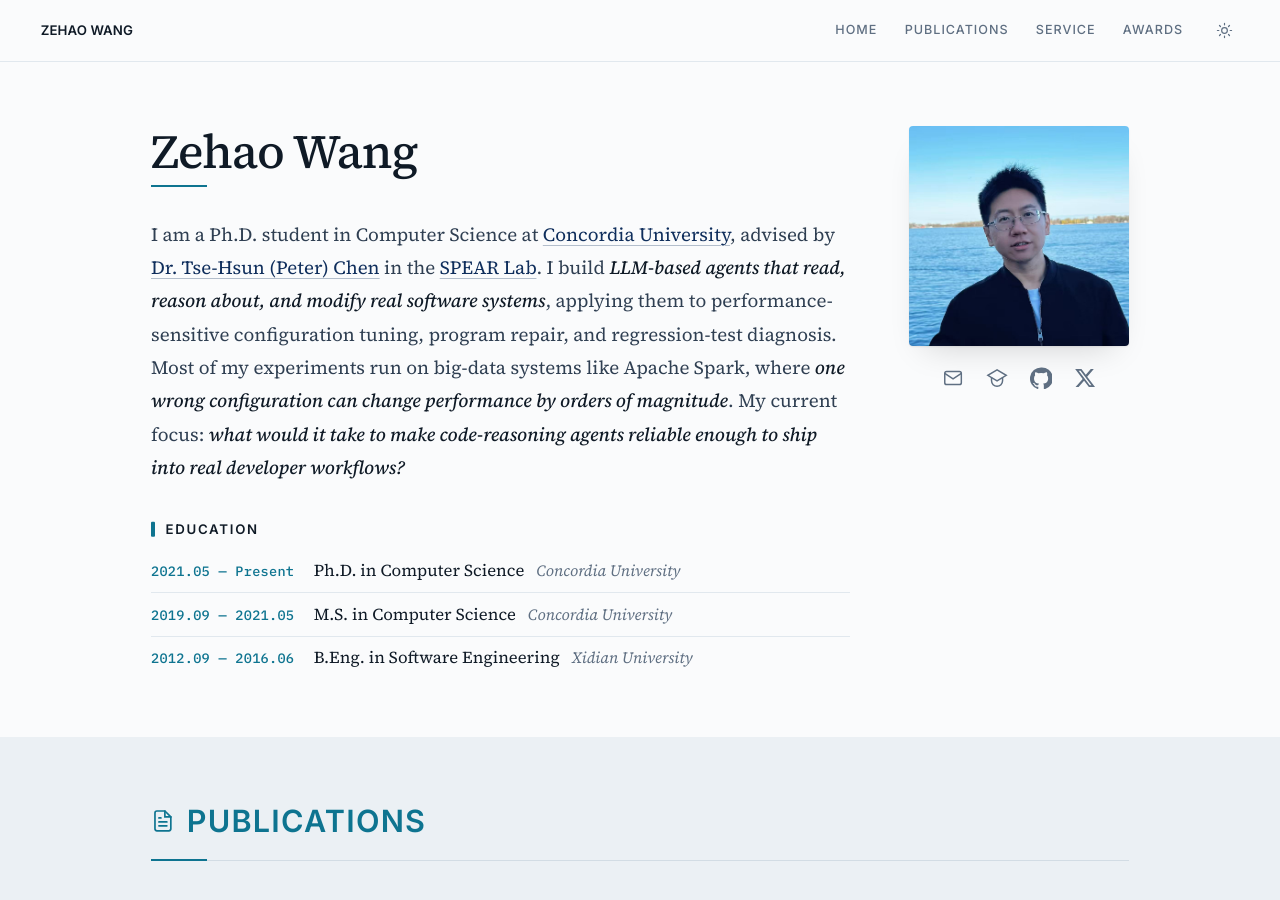
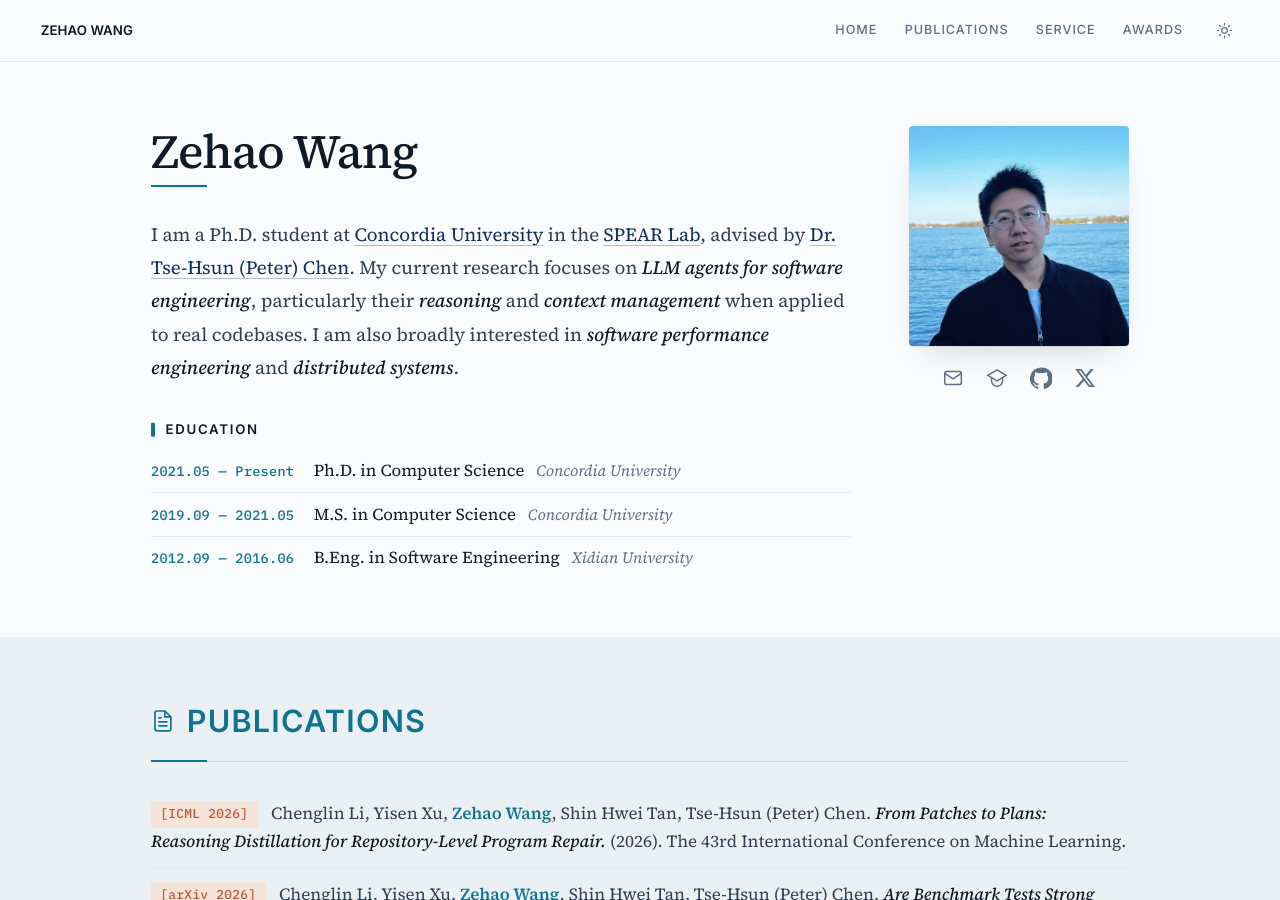
Before and after one commit to zehaowang00/zehaowang00.github.io, a Jekyll site: the page preview.html, which Jekyll copies as it is, in a window 1280 px wide and 900 px high. Built offline with Jekyll 4.4.1, drawn with Linux system fonts in a browser that asks for light colours.

Commit message:
Tighten bio to focus on LLM agent reasoning and context management
Replace longer 4-sentence bio with a 3-sentence version that better
matches the 2026 SE/AI landscape: leads with current research on LLM
agent reasoning and context management, then mentions broader interests
in software performance and distributed systems.

```diff
--- a/preview.html
+++ b/preview.html
@@ -43,17 +43,15 @@
           <hr class="home__rule">
 
           <p class="home__bio">
-            I am a Ph.D. student in Computer Science at
-            <a href="https://www.concordia.ca">Concordia University</a>,
+            I am a Ph.D. student at
+            <a href="https://www.concordia.ca">Concordia University</a>
+            in the <a href="https://users.encs.concordia.ca/~peterc/">SPEAR Lab</a>,
             advised by
-            <a href="https://petertsehsun.github.io/">Dr. Tse-Hsun (Peter) Chen</a>
-            in the <a href="https://users.encs.concordia.ca/~peterc/">SPEAR Lab</a>.
-            I build <em>LLM-based agents that read, reason about, and modify real software systems</em>,
-            applying them to performance-sensitive configuration tuning, program repair,
-            and regression-test diagnosis. Most of my experiments run on big-data systems
-            like Apache Spark, where <em>one wrong configuration can change performance by
-            orders of magnitude</em>. My current focus: <em>what would it take to make
-            code-reasoning agents reliable enough to ship into real developer workflows?</em>
+            <a href="https://petertsehsun.github.io/">Dr. Tse-Hsun (Peter) Chen</a>.
+            My current research focuses on <em>LLM agents for software engineering</em>,
+            particularly their <em>reasoning</em> and <em>context management</em> when
+            applied to real codebases. I am also broadly interested in
+            <em>software performance engineering</em> and <em>distributed systems</em>.
           </p>
 
           <h4 class="home__sub">Education</h4>
```
Also changed, not shown: _layouts/home.html (+8 -10 lines).
